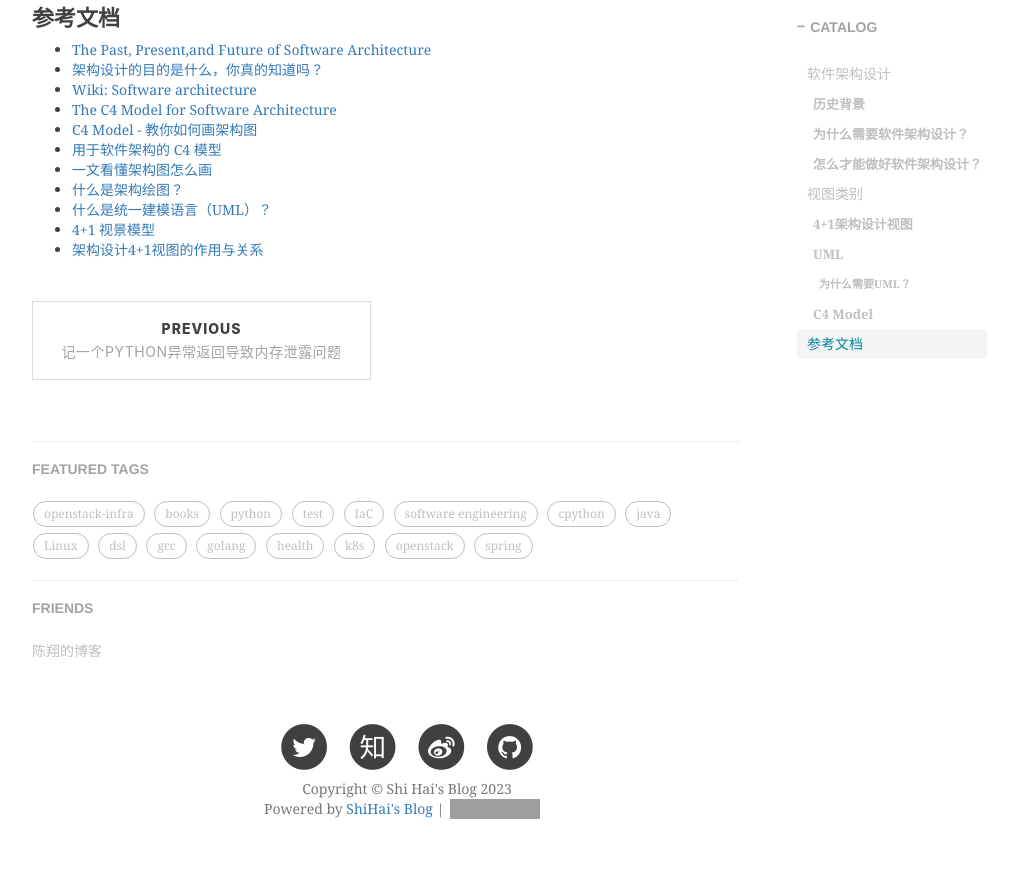
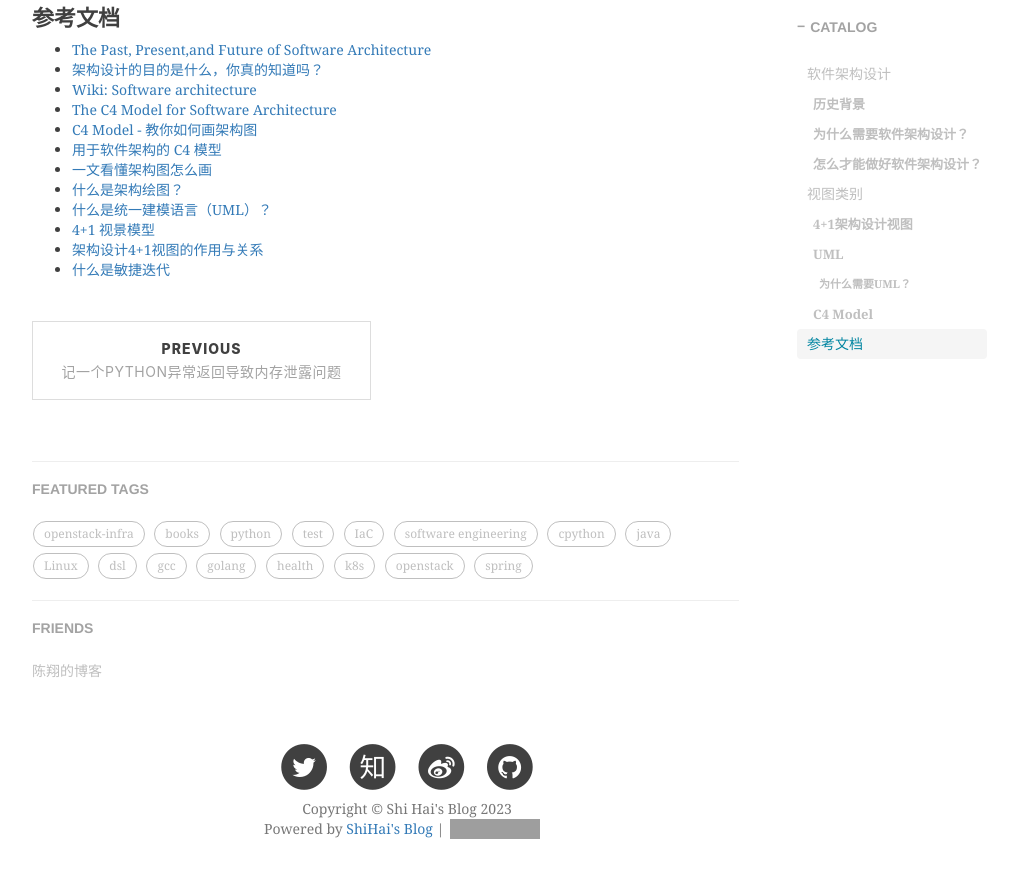
Before and after one commit to shihai1991/shihai1991.github.io, a Jekyll site: the page built from _posts/2023-10-11-架构设计数字化.md, in a window 1280 px wide and 900 px high, scrolled down 1437 px. Shown: the top 878 px of the window, without its empty margins (233-1243 px from the left). Built offline with Jekyll 4.4.1, drawn with Linux system fonts in a browser that asks for light colours; nearby versions of some CDN libraries; comment, search, counter and statistics services are not loaded; grey boxes are pictures that could not be loaded.

Commit message:
Update 2023-10-11-架构设计数字化.md

```diff
--- a/_posts/2023-10-11-架构设计数字化.md
+++ b/_posts/2023-10-11-架构设计数字化.md
@@ -42,3 +42,4 @@ time: '2023.10.11 15:01:00'
 - [什么是统一建模语言（UML）？](https://www.visual-paradigm.com/cn/guide/uml-unified-modeling-language/what-is-uml/)
 - [4+1 视景模型](https://zh.wikipedia.org/zh-cn/4%2B1%E8%A6%96%E6%99%AF%E6%A8%A1%E5%9E%8B#:~:text=4%2B1%E8%A7%86%E6%99%AF%E6%A8%A1%E5%9E%8B%EF%BC%884%2B1%20view%20model,%E8%BF%87%E7%A8%8B%E4%BB%A5%E5%8F%8A%E5%AE%9E%E4%BD%93%E8%A7%86%E6%99%AF%E3%80%82)
 - [架构设计4+1视图的作用与关系](https://zhuanlan.zhihu.com/p/112531852)
+- [什么是敏捷迭代](https://learn.microsoft.com/zh-cn/devops/plan/what-is-agile-development)
```
